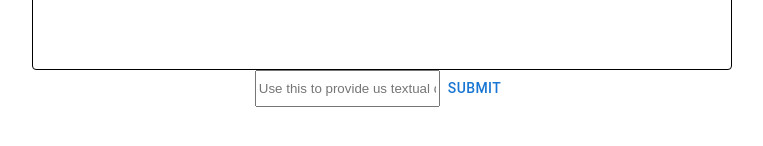
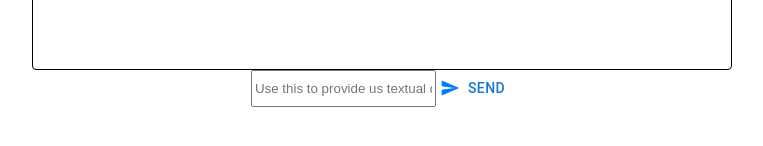
Before and after one commit to ashnakhetan/accessos-chatbot, a React (Create React App) app in the folder frontend/: page / in a window 1280 px wide. Shown: the part 570-716 px from the top of the page, without its empty margins (258-1021 px from the left). Built offline with nearby package versions, Linux system fonts and the light colour scheme.

Commit message:
crossing my fingers

```diff
--- a/frontend/package.json
+++ b/frontend/package.json
@@ -11,7 +11,7 @@
     "@testing-library/user-event": "^13.5.0",
     "react": "^18.2.0",
     "react-dom": "^18.2.0",
-    "react-scripts": "5.0.1",
+    "react-scripts": "^3.0.1",
     "web-vitals": "^2.1.4"
   },
   "scripts": {
--- a/frontend/src/components/InputBar.js
+++ b/frontend/src/components/InputBar.js
@@ -1,17 +1,18 @@
 import { Grid, Typography } from "@mui/material";
 import Button from "@mui/material/Button";
+import SendIcon from "@mui/icons-material/Send";
 
 const InputBar = ({ placeholder, onChange, onSubmit }) => {
   return (
     <Grid container>
       <input placeholder={placeholder} onChange={onChange} />
-      <Button onClick={onSubmit}>Submit</Button>
+      <Button
+        onClick={onSubmit}
+        startIcon={<SendIcon style={{ color: "#007bff" }} />}
+      >
+        Send
+      </Button>
     </Grid>
   );
 };
-
-// make this prettier:
-// make the submit button a send icon
-// This is the modification I did.
-
 export default InputBar;
--- /dev/null
+++ b/package.json
@@ -0,0 +1,5 @@
+{
+  "dependencies": {
+    "@mui/styles": "^5.15.15"
+  }
+}
```
Also changed, not shown: 2 other files (tests, documents, lock files or other folders).
